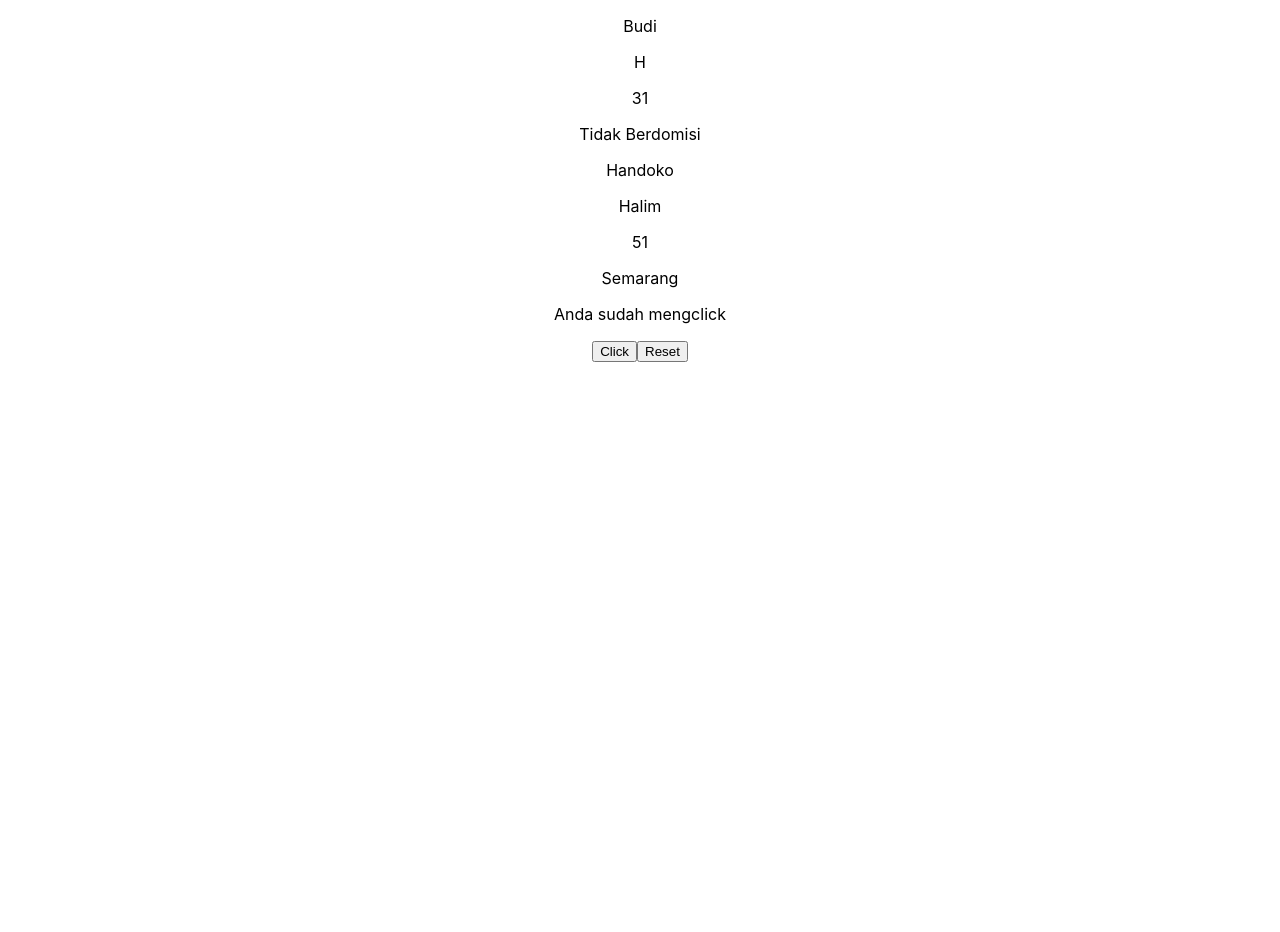
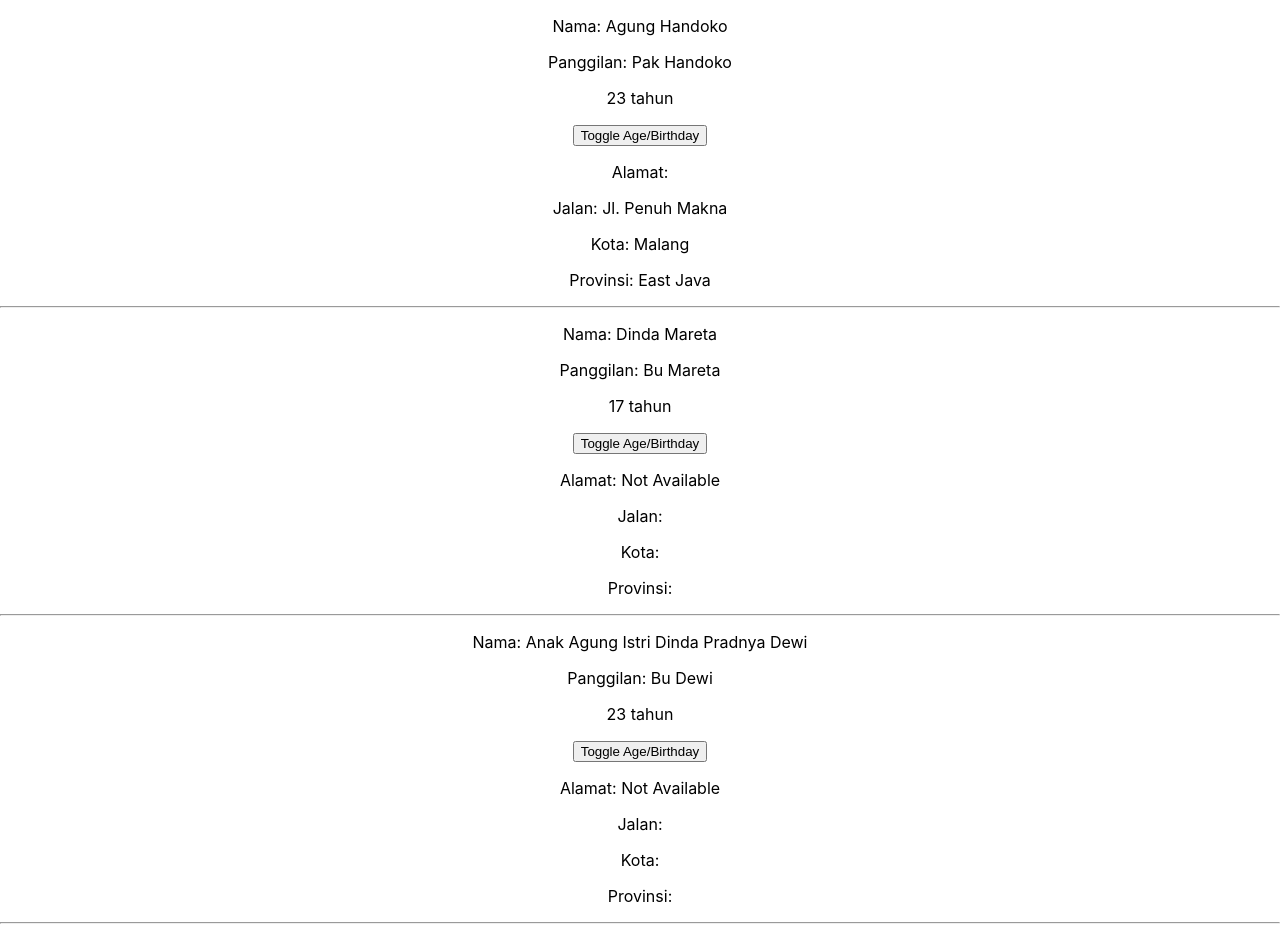
Before and after one commit to AlgobashTeam/react-minibootcamp, a React (Create React App) app: page / in a window 1280 px wide. Before the commit the page ends 800 px from the top, so only its background shows below. Built offline with nearby package versions, Linux system fonts and the light colour scheme.

Commit message:
tugas identitas ID.js

```diff
--- a/src/App.js
+++ b/src/App.js
@@ -1,23 +1,39 @@
 import './App.css';
 import KTP from './KTP';
 import StateManagement from './StateManagement';
+import ID from './ID';
 
 function App() {
   return (
     <div className="App">
-      <KTP
-        namaDepan="Budi"
-        namaBelakang="H"
-        tahunKelahiran={1990}
+      <ID
+        fullName = "Agung Handoko"
+        gender = "male"
+        birthday = {1998}
+        address = {
+          {
+            street: 'Jl. Penuh Makna',
+            city: 'Malang',
+            province: 'East Java',
+          }
+        }
       />
-      <KTP
-        namaDepan="Handoko"
-        namaBelakang="Halim"
-        tahunKelahiran={1970}
-        alamat="Semarang"
+      <ID
+        fullName = "Dinda Mareta"
+        gender = "female"
+        birthday = {2004}
+        address = {
+          {
+            street: 'Jl. Hati',
+            city: 'Blitar',
+            province: '',
+          }
+        }
       />
-      <StateManagement
-        initialValue=""
+      <ID
+        fullName = "Anak Agung Istri Dinda Pradnya Dewi"
+        gender = "female"
+        birthday = {1998}
       />
     </div>
   );
--- a/src/ID.js
+++ b/src/ID.js
@@ -1,6 +1,18 @@
+import { useState } from 'react';
+
 function ID(props) {
-  const { fullName, gender, birthday, address } = props;
+  let { fullName, gender, birthday, address } = props;
+  const namaPanggilan = (gender === 'male' ? 'Pak' : 'Bu') + " " + fullName.split(" ").pop();
+  const ageBirthday = [(2021-birthday).toString() + " tahun", birthday] // list of age and birthday
+  const [toggleAgeBirthday, setToggleAgeBirthday] = useState(0); // age index will be the initial value
 
+  var x;
+  for (x in address){
+    if (address[x] == ''){
+      address = null;
+      break;
+    }
+  }
   /**
    * Render full name dalam <p>
    * Render nama panggilan, menggunakan gender + nama belakang contoh: Sulam Hari + 'male' => Pak Hari
@@ -17,10 +29,21 @@ function ID(props) {
    * <p>Kota: <p>
    * <p>Provinsi: <p>
    * Jika alamat lengkap tulis notavailable
-   * /
+   **/
 
   return (
     <>
+      <p>Nama: {fullName}</p>
+      <p>Panggilan: {namaPanggilan}</p>
+      <p>{ageBirthday[toggleAgeBirthday]}</p>
+      <button onClick={() => (toggleAgeBirthday === 0 ? setToggleAgeBirthday(1) : setToggleAgeBirthday(0))}>
+      Toggle Age/Birthday
+      </button>
+      <p>Alamat: {address !== null ? '' : 'Not Available'}</p>
+      <p>Jalan: {address !== null ? address['street'] : ''}</p>
+      <p>Kota: {address !== null ? address['city'] : ''}</p>
+      <p>Provinsi: {address !== null ? address['province'] : ''}</p>
+      <hr/>
     </>
   )
 }
```
